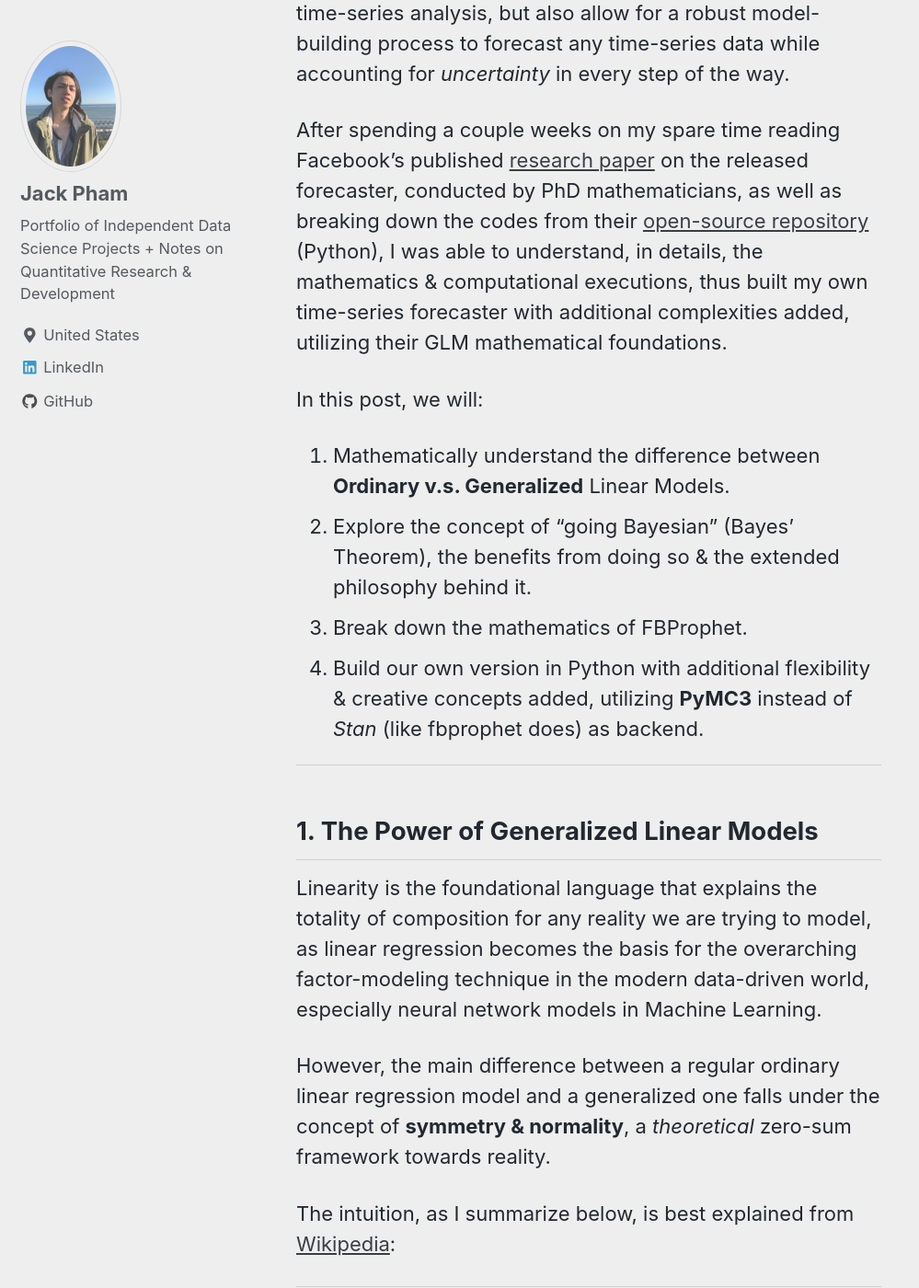
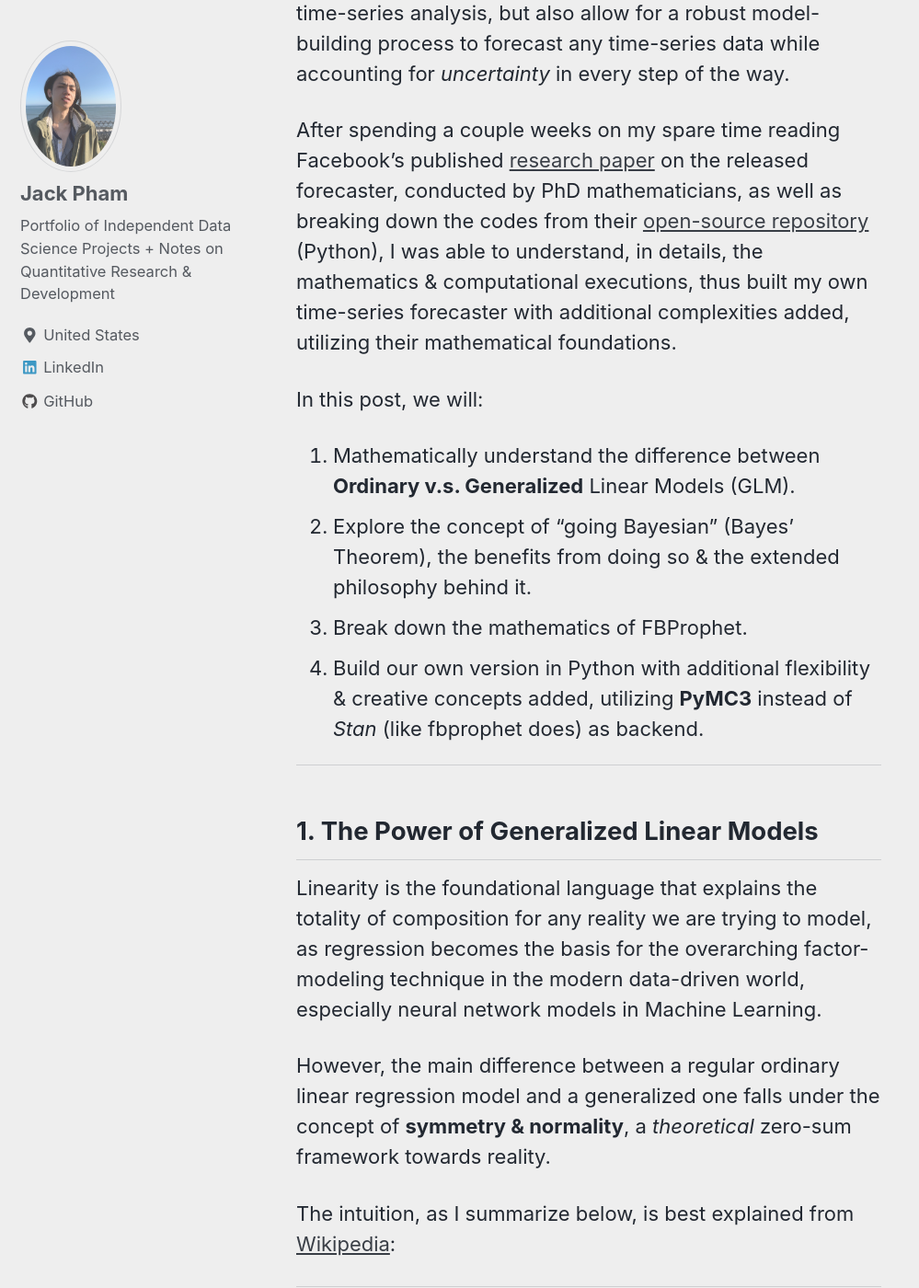
Before and after one commit to jp-quant/jp-quant.github.io, a Jekyll site: the page built from _posts/2020-09-01-fbprophet_bayesian_glm.md, in a window 1280 px wide and 1400 px high, scrolled down 297 px. Shown: the whole window at 92% size, without its empty margins (0-999 px from the left). Built offline with Jekyll 4.4.1, drawn with Linux system fonts in a browser that asks for light colours; nearby versions of some CDN libraries.

Commit message:
_posts/2020-09-01-fbprophet_bayesian_glm.md updated from https://stackedit.io/

```diff
--- a/_posts/2020-09-01-fbprophet_bayesian_glm.md
+++ b/_posts/2020-09-01-fbprophet_bayesian_glm.md
@@ -1,18 +1,18 @@
 In the recent years, Facebook released an open-source tool for Python & R, called [fbprophet](https://facebook.github.io/prophet/), allowing scientists & developers to not just tackle the complexity & non-linearity in time-series analysis, but also allow for a robust model-building process to forecast any time-series data while accounting for *uncertainty* in every step of the way.
 
 
-After spending a couple weeks on my spare time reading Facebook's published [research paper](https://peerj.com/preprints/3190/) on the released forecaster, conducted by PhD mathematicians, as well as breaking down the codes from their [open-source repository](https://github.com/facebook/prophet/tree/master/python) (Python), I was able to understand, in details, the mathematics & computational executions, thus built my own time-series forecaster with additional complexities added, utilizing their GLM mathematical foundations.
+After spending a couple weeks on my spare time reading Facebook's published [research paper](https://peerj.com/preprints/3190/) on the released forecaster, conducted by PhD mathematicians, as well as breaking down the codes from their [open-source repository](https://github.com/facebook/prophet/tree/master/python) (Python), I was able to understand, in details, the mathematics & computational executions, thus built my own time-series forecaster with additional complexities added, utilizing their mathematical foundations.
 
 In this post, we will:
 
-1. Mathematically understand the difference between **Ordinary v.s. Generalized** Linear Models.
+1. Mathematically understand the difference between **Ordinary v.s. Generalized** Linear Models (GLM).
 2. Explore the concept of "going Bayesian" (Bayes' Theorem), the benefits from doing so & the extended philosophy behind it.
 3. Break down the mathematics of FBProphet.
 4. Build our own version in Python with additional flexibility & creative concepts added, utilizing **PyMC3** instead of *Stan* (like fbprophet does) as backend.
 
 ---
 ## 1. The Power of Generalized Linear Models
-Linearity is the foundational language that explains the totality of composition for any reality we are trying to model, as linear regression becomes the basis for the overarching factor-modeling technique in the modern data-driven world, especially neural network models in Machine Learning.
+Linearity is the foundational language that explains the totality of composition for any reality we are trying to model, as regression becomes the basis for the overarching factor-modeling technique in the modern data-driven world, especially neural network models in Machine Learning.
 
 
 
```
Also changed, not shown: other parts of _posts/2020-09-01-fbprophet_bayesian_glm.md (+1 -1 lines).
